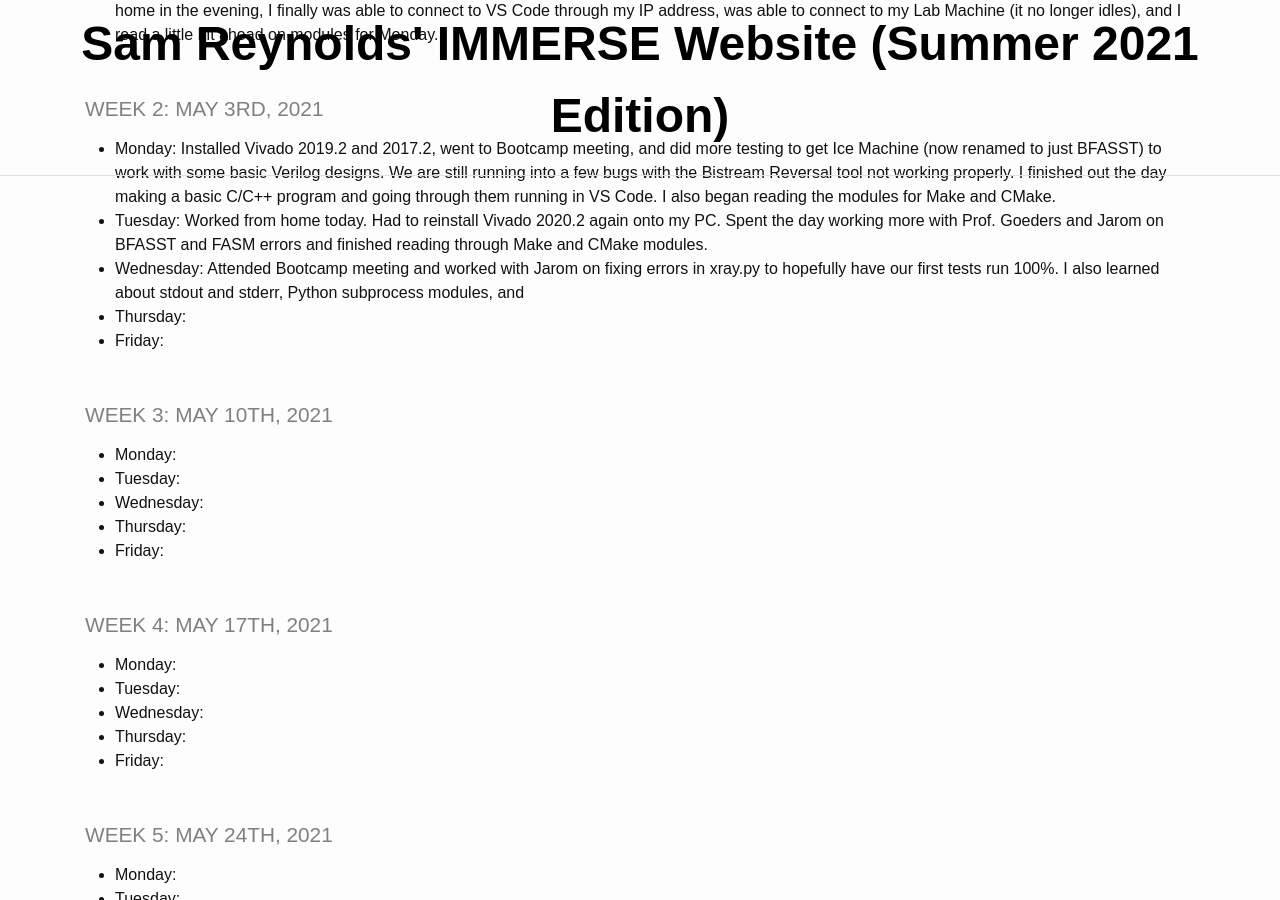
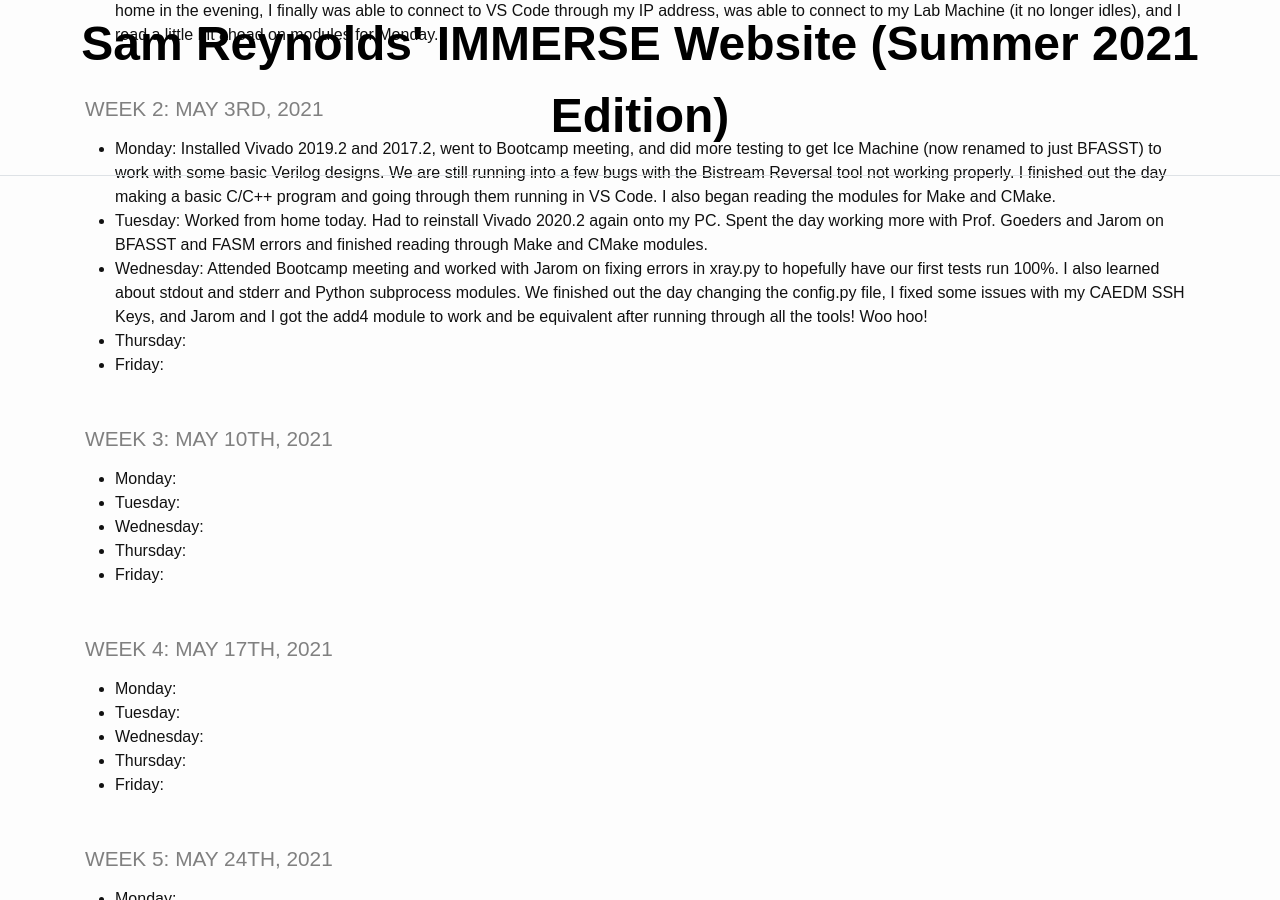
Before and after one commit to TheDHCreator/thedhcreator.github.io, a Jekyll site: the page built from _pages/log.md, in a window 1280 px wide and 900 px high, scrolled down 503 px. Built offline with Jekyll 4.4.1, drawn with Linux system fonts in a browser that asks for light colours.

Commit message:
Confirmación final del laboratorio para el cinco de mayo

```diff
--- a/_pages/log.md
+++ b/_pages/log.md
@@ -15,7 +15,7 @@ title: IMMERSE Log
 
 * **Monday**: Installed Vivado 2019.2 and 2017.2, went to Bootcamp meeting, and did more testing to get Ice Machine (now renamed to just BFASST) to work with some basic Verilog designs. We are still running into a few bugs with the Bistream Reversal tool not working properly. I finished out the day making a basic C/C++ program and going through them running in VS Code. I also began reading the modules for Make and CMake.
 * **Tuesday**: Worked from home today. Had to reinstall Vivado 2020.2 again onto my PC. Spent the day working more with Prof. Goeders and Jarom on BFASST and FASM errors and finished reading through Make and CMake modules.
-* **Wednesday**: Attended Bootcamp meeting and worked with Jarom on fixing errors in xray.py to hopefully have our first tests run 100%. I also learned about stdout and stderr, Python subprocess modules, and
+* **Wednesday**: Attended Bootcamp meeting and worked with Jarom on fixing errors in xray.py to hopefully have our first tests run 100%. I also learned about stdout and stderr and Python subprocess modules. We finished out the day changing the config.py file, I fixed some issues with my CAEDM SSH Keys, and Jarom and I got the add4 module to work and be equivalent after running through all the tools! Woo hoo!
 * **Thursday**:
 * **Friday**:
 
```
